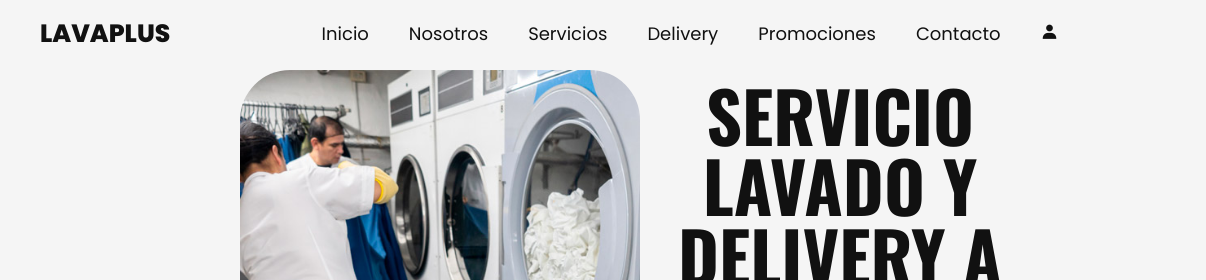
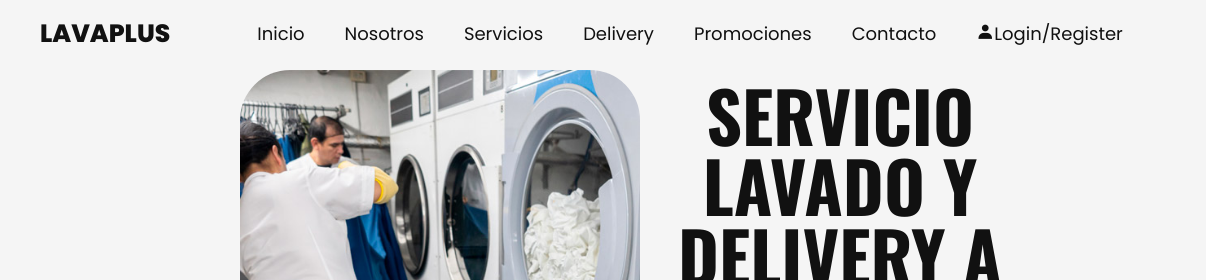
Before and after one commit to 3duW/Lavaplus, a plain HTML site: page servicio.html in a window 1280 px wide. Shown: the top 280 px of the page, 0-1206 px from the left. Drawn offline with nearby package versions, Linux system fonts and the light colour scheme.

Commit message:
se agrego nombre al login

```diff
--- a/servicio.html
+++ b/servicio.html
@@ -24,7 +24,7 @@
                     <li><a href="Delivery.html">Delivery</a></li>
                     <li><a href="promociones.html">Promociones</a></li>
                     <li><a href="Contacto.html">Contacto</a></li>
-                    <li><a href="login.html"><i class='bx bxs-user'></i></a></li>
+                    <li><a href="login.html"><i class='bx bxs-user'></i>Login/Register</a></li>
                 </ul>
             </nav>
             <div>
```
